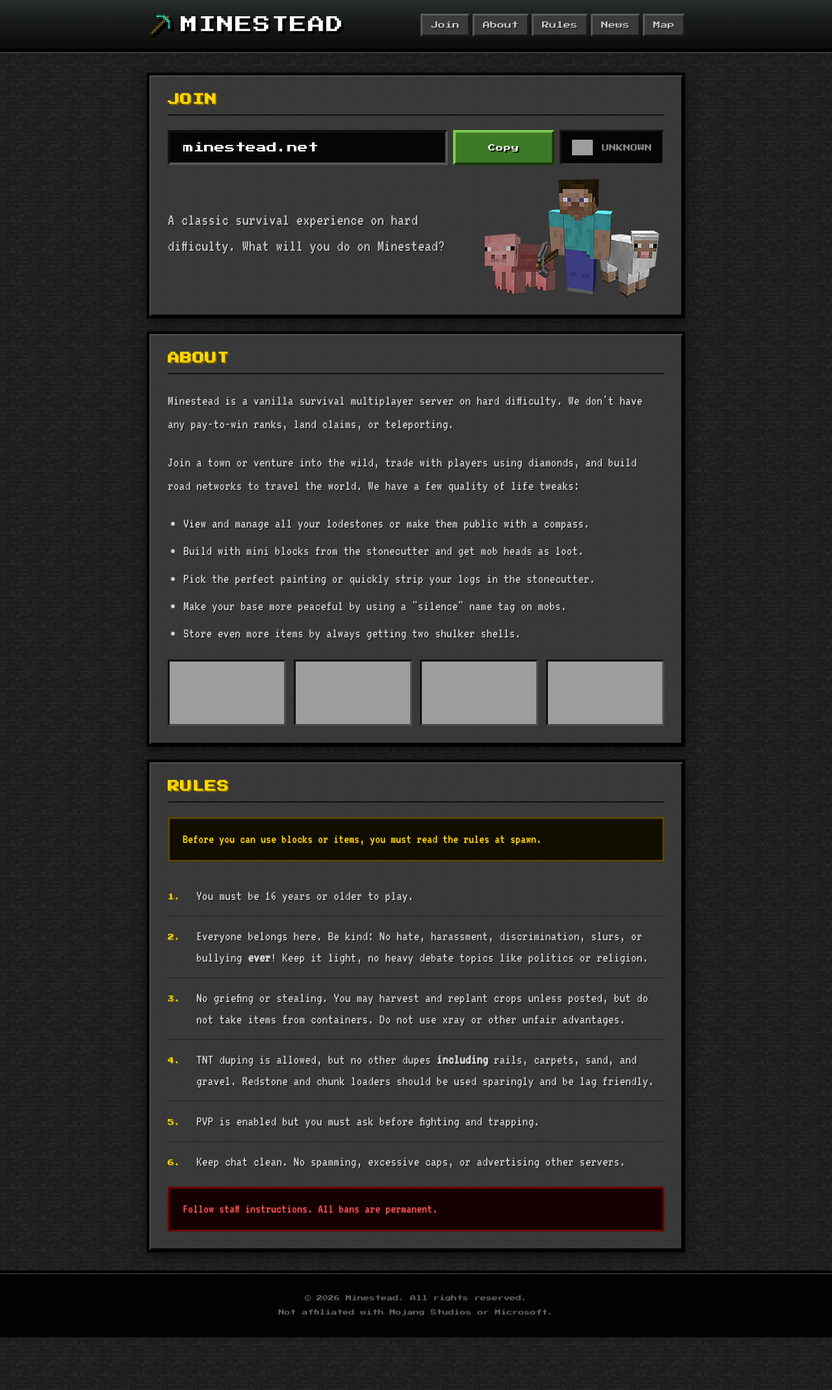
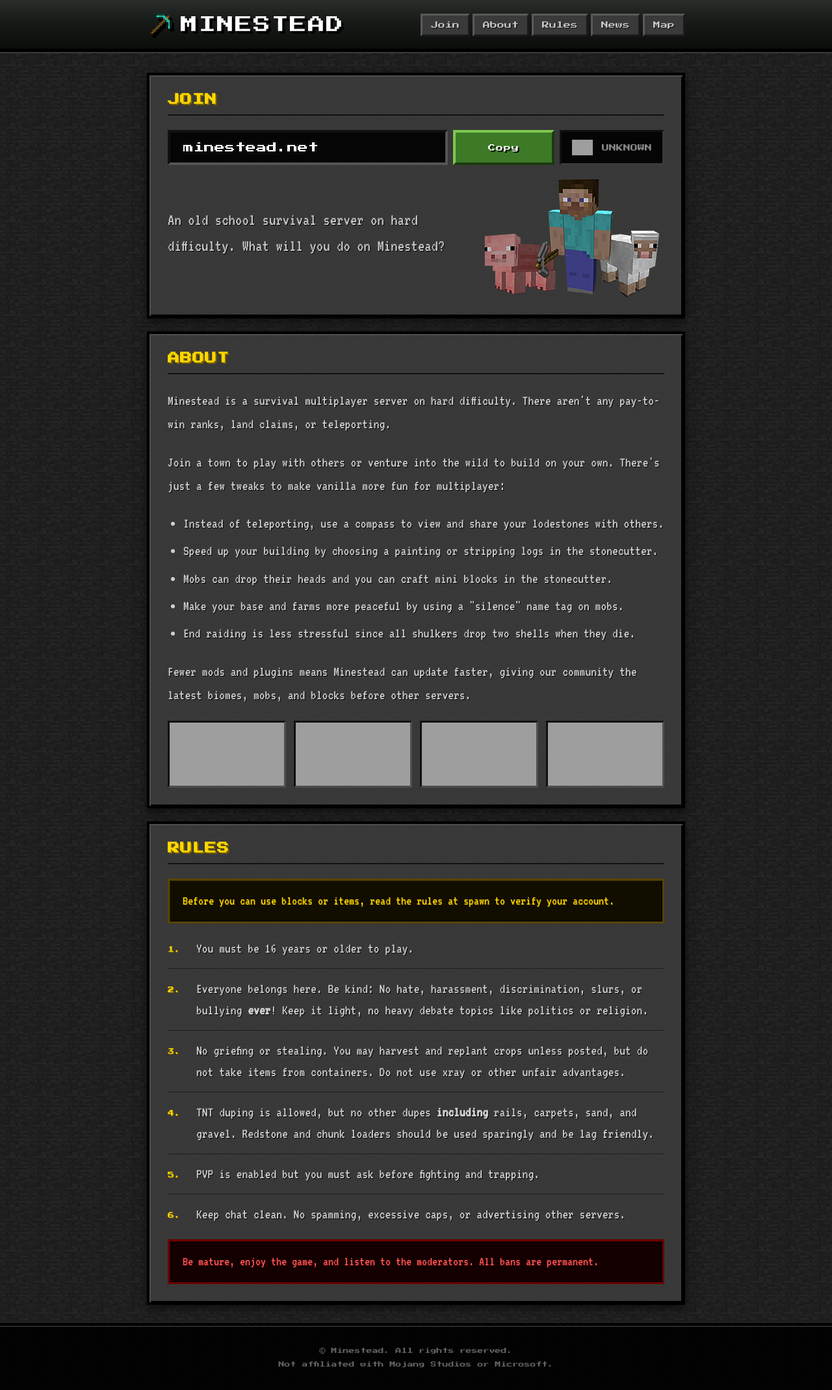
Before and after one commit to minesteadmc/minestead.net, a Jekyll site: the page built from index.html, in a window 1280 px wide. Shown: the whole page at 65% size. Built offline with Jekyll 4.4.1, drawn with Linux system fonts in a browser that asks for light colours; before the commit the page ends 2058 px from its top, so only the background shows below that; grey boxes are pictures that could not be loaded.

Commit message:
Update index and metadata
Changed about section and metadata for search engines.

```diff
--- a/_config.yml
+++ b/_config.yml
@@ -1,6 +1,7 @@
 title: Minestead
 description: "Welcome to Minestead, a survival multiplayer Minecraft server on hard difficulty. Come play vanilla survival (with some tweaks) with a friendly community! What will you do on Minestead?"
 url: "https://minestead.net"
+og_image: /assets/images/gallery/spawn.png
 baseurl: ""
 theme: null
 plugins:
--- a/_layouts/default.html
+++ b/_layouts/default.html
@@ -5,7 +5,19 @@
   <meta name="viewport" content="width=device-width, initial-scale=1.0" />
   <title>{% if page.title %}{{ page.title }} - Minestead{% else %}Minestead{% endif %}</title>
   <meta name="description" content="{% if page.description %}{{ page.description }}{% else %}{{ site.description }}{% endif %}" />
+  {% assign seo_title = page.title | default: site.title %}
+  {% assign seo_description = page.description | default: site.description | strip_html | strip_newlines %}
+  {% assign seo_image = page.og_image | default: page.header_image | default: site.og_image %}
+  <link rel="canonical" href="{{ page.url | absolute_url }}" />
   <meta property="og:site_name" content="{{ site.title }}" />
+  <meta property="og:type" content="{% if page.layout == 'post' %}article{% else %}website{% endif %}" />
+  <meta property="og:title" content="{{ seo_title | escape }}" />
+  <meta property="og:description" content="{{ seo_description | escape }}" />
+  <meta property="og:url" content="{{ page.url | absolute_url }}" />
+  {% if seo_image %}
+  <meta property="og:image" content="{{ seo_image | absolute_url }}" />
+  <meta name="twitter:card" content="summary_large_image" />
+  {% endif %}
   {% if page.url == "/" %}
   <script type="application/ld+json">
   {
@@ -43,7 +55,7 @@
 
   <footer>
     <div class="wrapper">
-      <p>&copy; 2026 Minestead. All rights reserved.</p>
+      <p>&copy; Minestead. All rights reserved.</p>
       <p>Not affiliated with Mojang Studios or Microsoft.</p>
     </div>
   </footer>
--- a/assets/style/style.css
+++ b/assets/style/style.css
@@ -9,7 +9,7 @@
 body {
   background-image: url('/assets/images/bg_main.png');
   background-repeat: repeat;
-  background-attachment: fixed;
+  background-attachment: scroll;
   font-family: 'VT323', monospace;
   font-size: 20px;
   color: #ffffff;
@@ -434,11 +434,19 @@
   line-height: 1.65;
   color: #d0d0d0;
   text-shadow: 1px 1px 0 #000;
+  margin-bottom: 22px;
+}
+
+.about-list:last-child {
   margin-bottom: 0;
 }
 
 .about-list li {
   margin-bottom: 6px;
+}
+
+.about-list li:last-child {
+  margin-bottom: 0;
 }
 
 .about-list a {
@@ -617,6 +625,10 @@
   color: #d0d0d0;
   text-shadow: 1px 1px 0 #000;
   line-height: 1.5;
+}
+
+.rules-list li:first-child {
+  padding-top: 0;
 }
 
 .rules-list li:last-child {
--- a/index.html
+++ b/index.html
@@ -22,7 +22,7 @@
           </div>
         </div>
         <div class="hero-row-bottom">
-          <p class="hero-tagline">A classic survival experience on hard difficulty. What will you do on Minestead?</p>
+          <p class="hero-tagline">An old school survival server on hard difficulty. What will you do on Minestead?</p>
           <img src="/assets/images/animals.png" alt="" class="hero-art" />
         </div>
       </div>
@@ -57,18 +57,21 @@
       <div class="panel">
         <h2 class="section-title">ABOUT</h2>
         <p class="about-text">
-          Minestead is a vanilla survival multiplayer server on hard difficulty. We don't have any pay-to-win ranks, land claims, or teleporting.
+          Minestead is a survival multiplayer server on hard difficulty. There aren't any pay-to-win ranks, land claims, or teleporting.
         </p>
         <p class="about-text">
-          Join a town or venture into the wild, trade with players using diamonds, and build road networks to travel the world. We have a few quality of life tweaks:
+          Join a town to play with others or venture into the wild to build on your own. There's just a few tweaks to make vanilla more fun for multiplayer:
         </p>
         <ul class="about-list">
-          <li>View and manage all your lodestones or make them public with a compass.</li>
-          <li>Build with mini blocks from the stonecutter and get mob heads as loot.</li>
-          <li>Pick the perfect painting or quickly strip your logs in the stonecutter.</li>
-          <li>Make your base more peaceful by using a "silence" name tag on mobs.</li>
-          <li>Store even more items by always getting two shulker shells.</li>
+          <li>Instead of teleporting, use a compass to view and share your lodestones with others.</li>
+          <li>Speed up your building by choosing a painting or stripping logs in the stonecutter.</li>
+          <li>Mobs can drop their heads and you can craft mini blocks in the stonecutter.</li>
+          <li>Make your base and farms more peaceful by using a "silence" name tag on mobs.</li>
+          <li>End raiding is less stressful since all shulkers drop two shells when they die.</li>
         </ul>
+        <p class="about-text">
+          Fewer mods and plugins means Minestead can update faster, giving our community the latest biomes, mobs, and blocks before other servers.
+        </p>
         {% if site.data.gallery %}
         <div class="gallery">
           {% for shot in site.data.gallery %}
@@ -86,7 +89,7 @@
       <div class="panel">
         <h2 class="section-title">RULES</h2>
         <div class="rules-notice">
-          Before you can use blocks or items, you must read the rules at spawn.
+          Before you can use blocks or items,  read the rules at spawn to verify your account.
         </div>
         <ul class="rules-list">
           <li>
@@ -115,7 +118,7 @@
           </li>
         </ul>
         <div class="rules-notice rules-notice-error">
-          Follow staff instructions. All bans are permanent.
+          Be mature, enjoy the game, and listen to the moderators. All bans are permanent.
         </div>
       </div>
     </section>
```
